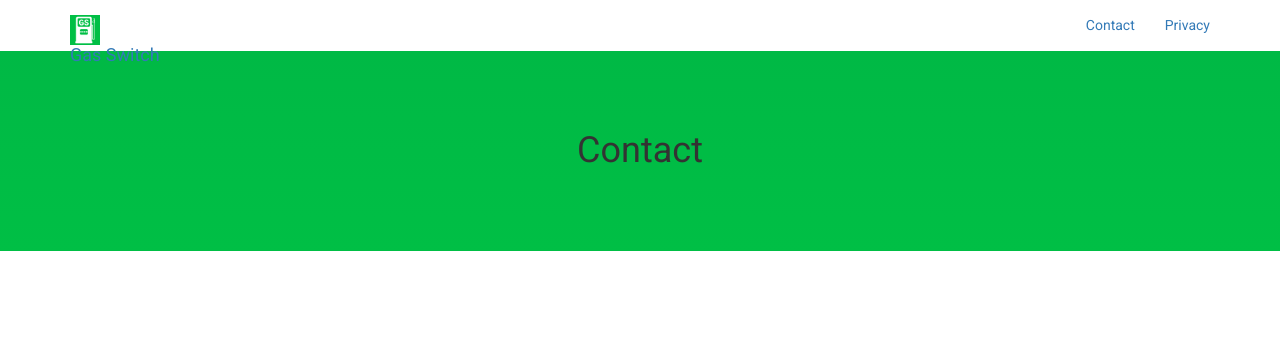
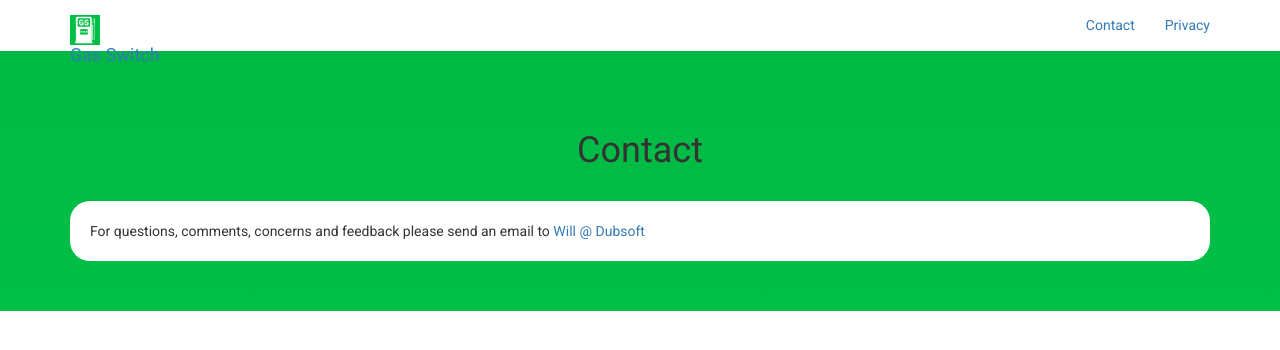
Before and after one commit to gasswitch/gasswitch.github.io, a Jekyll site: the page built from contact.html, in a window 1280 px wide. Shown: the top 350 px of the page. Built offline with Jekyll 4.4.1, drawn with Linux system fonts in a browser that asks for light colours; nearby versions of some CDN libraries.

Commit message:
Mailto link for contact
Closes #2

```diff
--- a/contact.html
+++ b/contact.html
@@ -3,3 +3,8 @@ layout: page
 permalink: /contact/
 title: Contact
 ---
+
+<div class="content">
+  For questions, comments, concerns and feedback please send an email to
+  <a href="mailto:will@dubsoft.net?Subject=Gas%20Switch%20Feedback">Will @ Dubsoft</a>
+</div>
```
